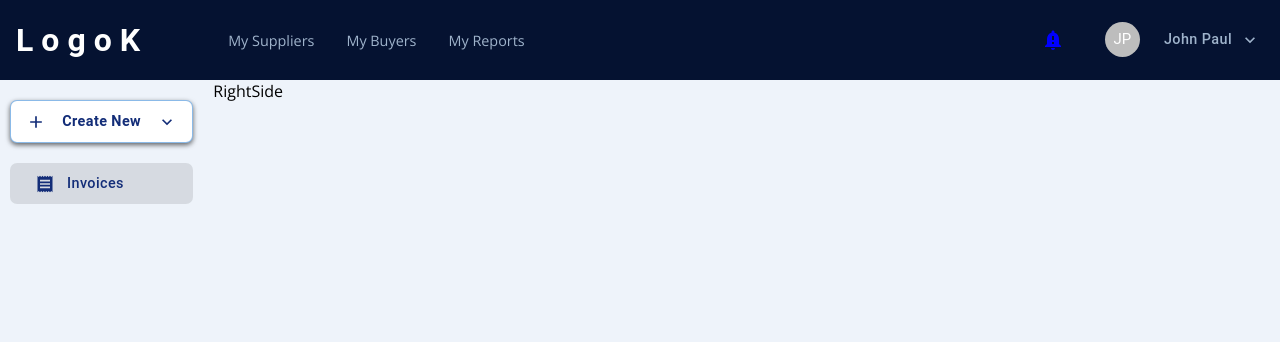
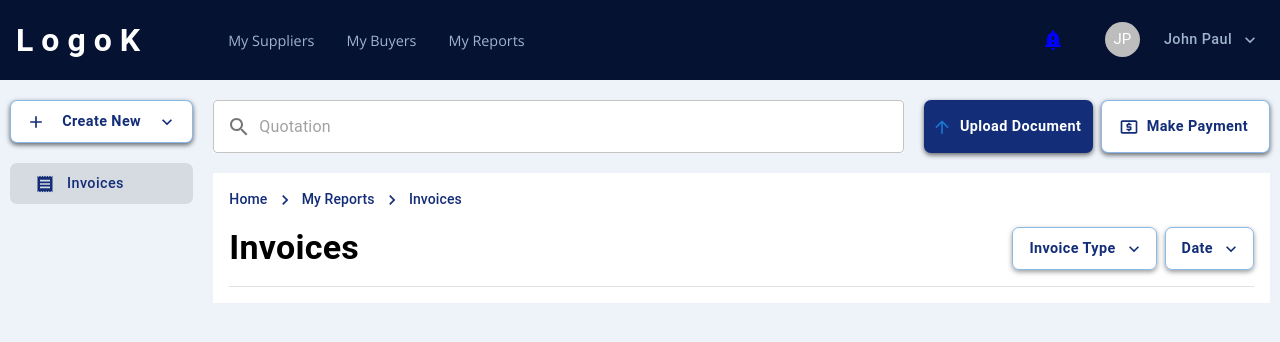
Before and after one commit to mrkirthi-24/frontend-assignment-1, a React (Vite) app in the folder eligere-assignment/: page / in a window 1280 px wide. Shown: the top 342 px of the page. Built offline with nearby package versions, Linux system fonts and the light colour scheme; the HTML template or start-up script is replaced by a standard one.

Commit message:
add right side components

```diff
--- a/eligere-assignment/src/components/RightSide.tsx
+++ b/eligere-assignment/src/components/RightSide.tsx
@@ -1,5 +1,93 @@
+import {
+  Box,
+  Divider,
+  Grid,
+  InputAdornment,
+  TextField,
+  Typography,
+} from "@mui/material";
+import { SortButton, StyledButton } from "../utils/StyledButtons";
+import ArrowUpwardIcon from "@mui/icons-material/ArrowUpward";
+import ArrowRight from "@mui/icons-material/KeyboardArrowRight";
+import ArrowDown from "@mui/icons-material/KeyboardArrowDown";
+import SearchIcon from "@mui/icons-material/Search";
+
+import LocalAtmIcon from "@mui/icons-material/LocalAtm";
+
 const RightSide = () => {
-  return <div>RightSide</div>;
+  return (
+    <Box p="20px 10px 0px 0px">
+      <Grid container>
+        <Grid item xs={12} display="flex" justifyContent="space-between">
+          <TextField
+            placeholder="Quotation"
+            fullWidth
+            sx={{
+              bgcolor: "#ffffff",
+              mr: "20px",
+              ".MuiInputBase-input": { p: "15px 0px" },
+            }}
+            InputProps={{
+              startAdornment: (
+                <InputAdornment position="start">
+                  <SearchIcon />
+                </InputAdornment>
+              ),
+            }}
+          />
+          <Box display="flex" width="50%">
+            <StyledButton
+              variant="contained"
+              startIcon={<ArrowUpwardIcon color="primary" />}
+              sx={{ mr: 1, bgcolor: "#132d78" }}
+              style={{ color: "white" }}
+            >
+              Upload Document
+            </StyledButton>
+            <StyledButton
+              variant="outlined"
+              startIcon={<LocalAtmIcon />}
+              sx={{ bgcolor: "#ffffff" }}
+            >
+              Make Payment
+            </StyledButton>
+          </Box>
+        </Grid>
+        <Grid item xs={12}>
+          <Box mt="20px" p={2} bgcolor="#ffffff">
+            <Typography
+              variant="subtitle2"
+              display="flex"
+              alignItems="center"
+              color="#132d78"
+              mb={2}
+            >
+              Home &nbsp; <ArrowRight fontSize="small" /> &nbsp; My Reports
+              &nbsp; <ArrowRight fontSize="small" /> &nbsp; Invoices
+            </Typography>
+            <Box display="flex" justifyContent="space-between">
+              <Typography variant="h4" fontWeight="bold">
+                Invoices
+              </Typography>
+              <Box display="flex">
+                <SortButton
+                  variant="outlined"
+                  endIcon={<ArrowDown />}
+                  sx={{ mr: 1 }}
+                >
+                  Invoice Type
+                </SortButton>
+                <SortButton variant="outlined" endIcon={<ArrowDown />}>
+                  Date
+                </SortButton>
+              </Box>
+            </Box>
+            <Divider sx={{ mt: 2 }} />
+          </Box>
+        </Grid>
+      </Grid>
+    </Box>
+  );
 };
 
 export default RightSide;
```
